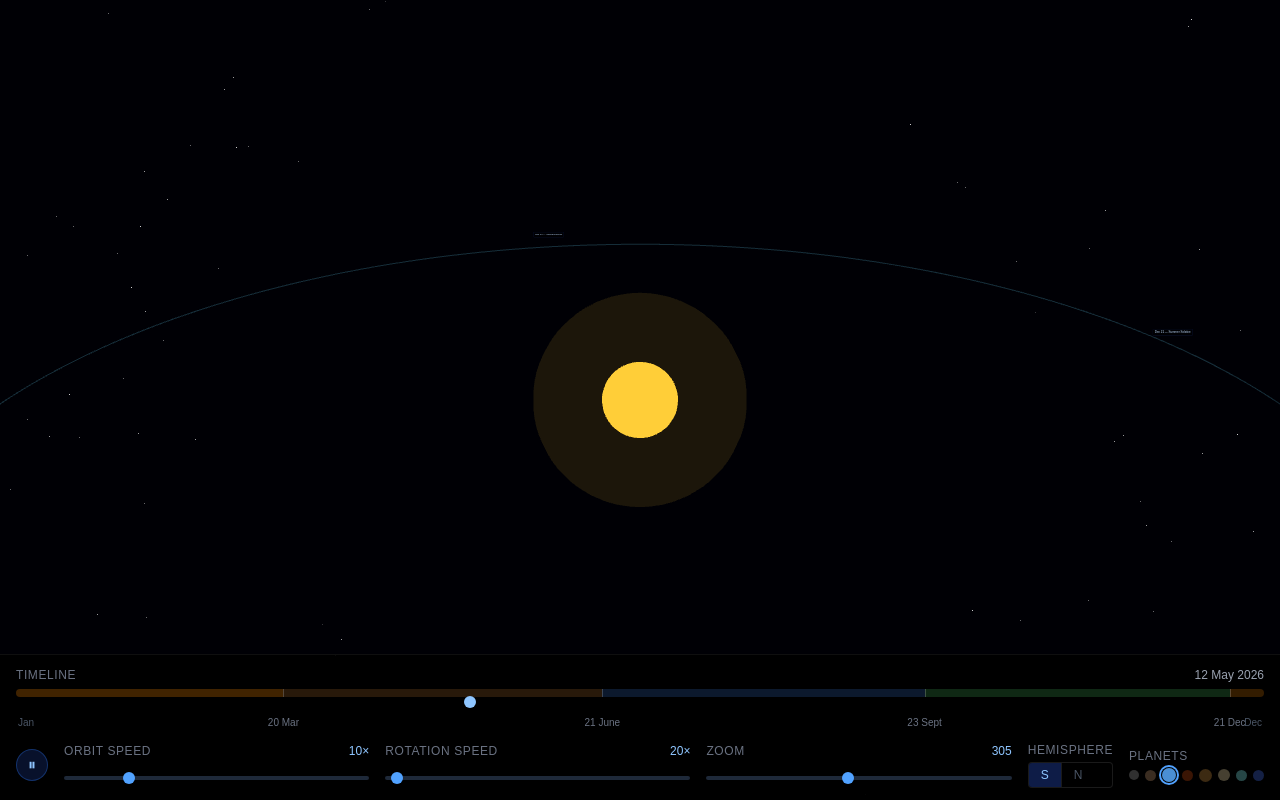
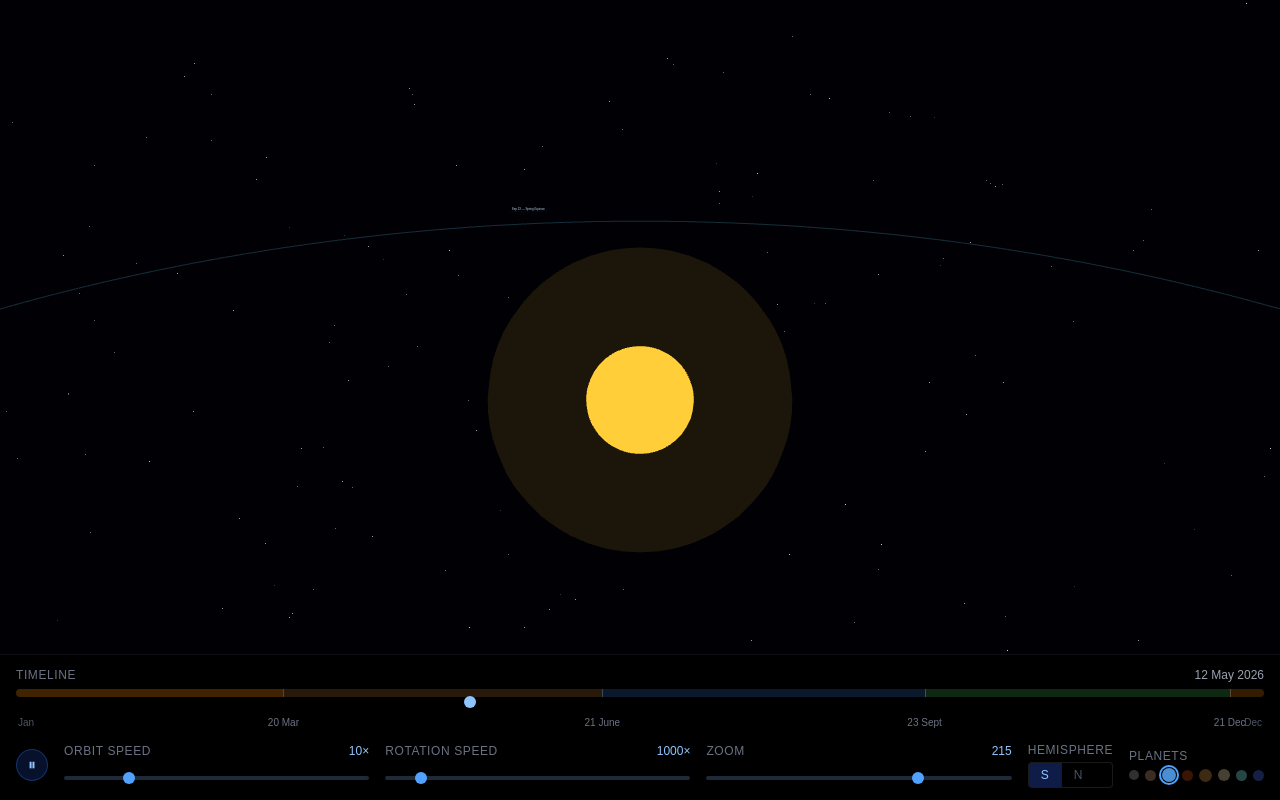
Before and after one commit to manu72/simsolar, a Next.js app: page / in a window 1280 px wide. Built offline with nearby package versions, Linux system fonts and the light colour scheme.

Commit message:
adjust rotation speed and zoom slider defaults and behaviour
- Default rotation speed 1000x, max 10000x (was 20x/1000x)
- Invert zoom slider direction: right=zoom in, left=zoom out
- Default zoom distance 215, update initial camera position to match

```diff
--- a/components/canvas/Scene.tsx
+++ b/components/canvas/Scene.tsx
@@ -20,7 +20,7 @@ export function Scene() {
 
   return (
     <Canvas
-      camera={{ position: [0, 120, 280], fov: 45 }}
+      camera={{ position: [0, 80, 200], fov: 45 }}
       style={{ background: '#000005' }}
       gl={{ antialias: true }}
     >
--- a/components/hud/SpeedControls.tsx
+++ b/components/hud/SpeedControls.tsx
@@ -9,10 +9,12 @@ interface SliderProps {
   min: number
   max: number
   suffix?: string
+  inverted?: boolean
   onChange: (v: number) => void
 }
 
-function SpeedSlider({ label, value, min, max, suffix = '×', onChange }: SliderProps) {
+function SpeedSlider({ label, value, min, max, suffix = '×', inverted, onChange }: SliderProps) {
+  const sliderValue = inverted ? max + min - value : value
   return (
     <div className="flex-1">
       <div className="flex justify-between mb-1">
@@ -24,8 +26,11 @@ function SpeedSlider({ label, value, min, max, suffix = '×', onChange }: Slider
         min={min}
         max={max}
         step={1}
-        value={value}
-        onChange={e => onChange(Number(e.target.value))}
+        value={sliderValue}
+        onChange={e => {
+          const raw = Number(e.target.value)
+          onChange(inverted ? max + min - raw : raw)
+        }}
         className="w-full h-1 bg-gray-800 rounded appearance-none cursor-pointer
                    [&::-webkit-slider-thumb]:appearance-none
                    [&::-webkit-slider-thumb]:w-3
@@ -67,6 +72,7 @@ export function SpeedControls() {
         min={MIN_ZOOM_DISTANCE}
         max={MAX_ZOOM_DISTANCE}
         suffix=""
+        inverted
         onChange={setZoomDistance}
       />
     </>
--- a/lib/constants.ts
+++ b/lib/constants.ts
@@ -22,14 +22,14 @@ export const DAYS_PER_SECOND_BASE = 1
 
 // Default control values
 export const DEFAULT_ORBIT_SPEED = 10
-export const DEFAULT_ROTATION_SPEED = 20
+export const DEFAULT_ROTATION_SPEED = 1000
 export const MAX_ORBIT_SPEED = 50
-export const MAX_ROTATION_SPEED = 1000
+export const MAX_ROTATION_SPEED = 10000
 
 // Zoom (camera distance from origin)
 export const MIN_ZOOM_DISTANCE = 50
 export const MAX_ZOOM_DISTANCE = 600
-export const DEFAULT_ZOOM_DISTANCE = 305  // ~sqrt(120² + 280²), matches initial camera pos
+export const DEFAULT_ZOOM_DISTANCE = 215
 
 // Orbit path geometry (semi-minor axis)
 // b = a * sqrt(1 - e^2)
```
